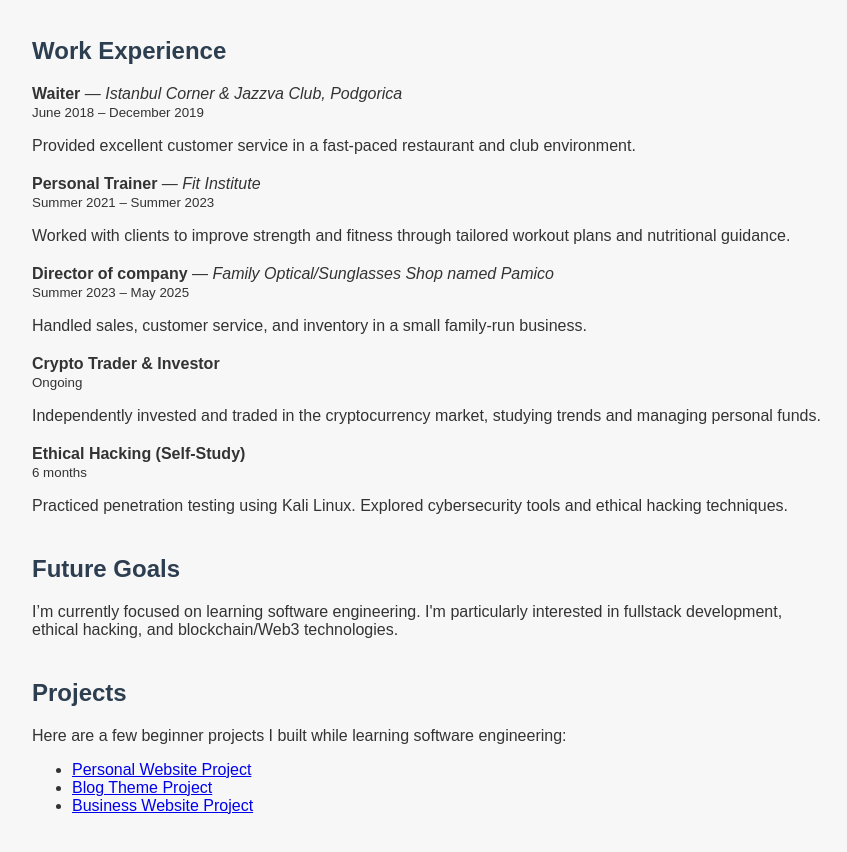
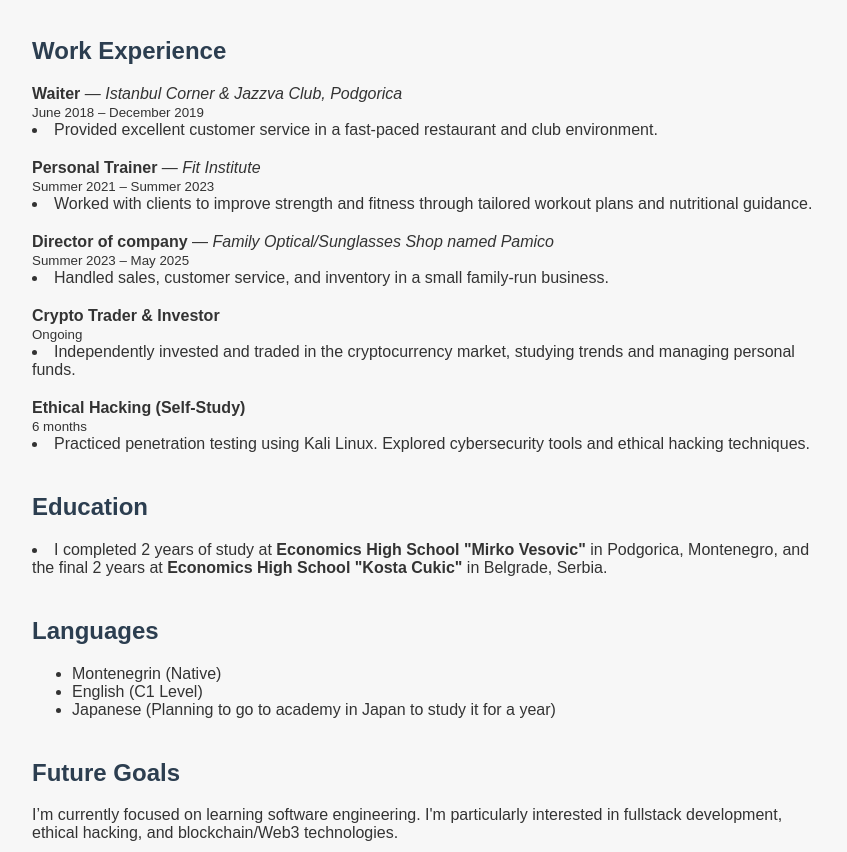
Before and after one commit to Toshh13/Pavle-Portofolio, a plain HTML site: page index.html/index.html in a window 1280 px wide. Shown: the part 492-1344 px from the top of the page, without its empty margins (208-1055 px from the left). Drawn offline with Linux system fonts and the light colour scheme.

Commit message:
Add files via upload

```diff
--- a/index.html/index.html
+++ b/index.html/index.html
@@ -80,34 +80,46 @@
       <div class="job">
         <strong>Waiter</strong> — <em>Istanbul Corner & Jazzva Club, Podgorica</em><br>
         <small>June 2018 – December 2019</small>
-        <p>Provided excellent customer service in a fast-paced restaurant and club environment.</p>
+        <li>Provided excellent customer service in a fast-paced restaurant and club environment.</li>
       </div>
 
       <div class="job">
         <strong>Personal Trainer</strong> — <em>Fit Institute</em><br>
         <small>Summer 2021 – Summer 2023</small>
-        <p>Worked with clients to improve strength and fitness through tailored workout plans and nutritional guidance.</p>
+        <li>Worked with clients to improve strength and fitness through tailored workout plans and nutritional guidance.</li>
       </div>
 
       <div class="job">
         <strong>Director of company</strong> — <em>Family Optical/Sunglasses Shop named Pamico</em><br>
         <small>Summer 2023 – May 2025</small>
-        <p>Handled sales, customer service, and inventory in a small family-run business.</p>
+        <li>Handled sales, customer service, and inventory in a small family-run business.</li>
       </div>
 
       <div class="job">
         <strong>Crypto Trader & Investor</strong><br>
         <small>Ongoing</small>
-        <p>Independently invested and traded in the cryptocurrency market, studying trends and managing personal funds.</p>
+        <li>Independently invested and traded in the cryptocurrency market, studying trends and managing personal funds.</li>
       </div>
 
       <div class="job">
         <strong>Ethical Hacking (Self-Study)</strong><br>
         <small>6 months</small>
-        <p>Practiced penetration testing using Kali Linux. Explored cybersecurity tools and ethical hacking techniques.</p>
+        <li>Practiced penetration testing using Kali Linux. Explored cybersecurity tools and ethical hacking techniques.</li>
       </div>
     </section>
+    <section>
+      <h2>Education</h2>
+      <li>I completed 2 years of study at <strong>Economics High School "Mirko Vesovic"</strong> in Podgorica, Montenegro, and the final 2 years at <strong>Economics High School "Kosta Cukic"</strong> in Belgrade, Serbia.</li>
+    </section>
 
+    <section>
+      <h2>Languages</h2>
+      <ul>
+        <li>Montenegrin (Native)</li>
+        <li>English (C1 Level)</li>
+        <li>Japanese (Planning to go to academy in Japan to study it for a year)</li>
+      </ul>
+    </section>
     <section>
       <h2>Future Goals</h2>
       <p>I’m currently focused on learning software engineering. I'm particularly interested in fullstack development, ethical hacking, and blockchain/Web3 technologies.</p>
```
